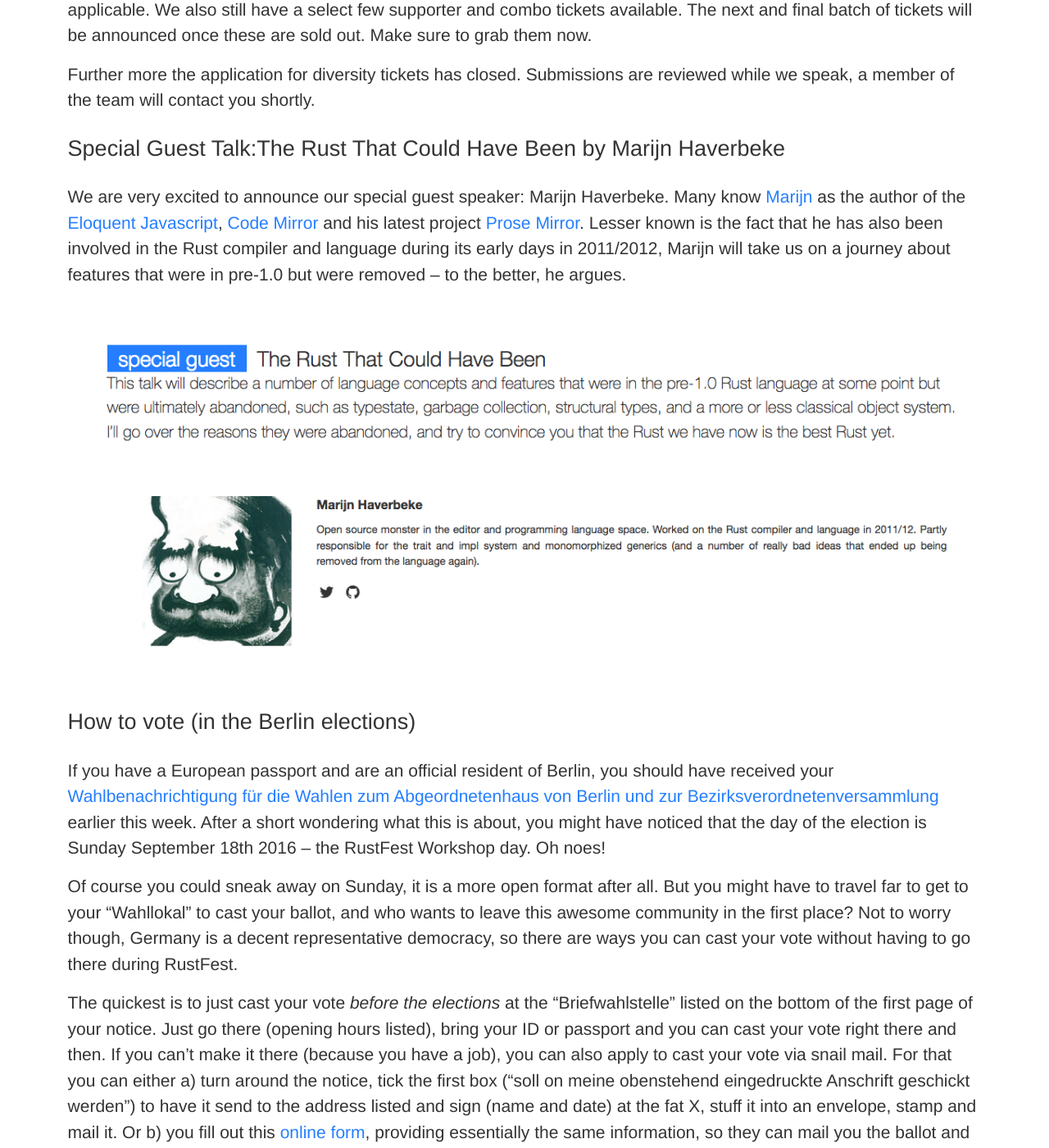
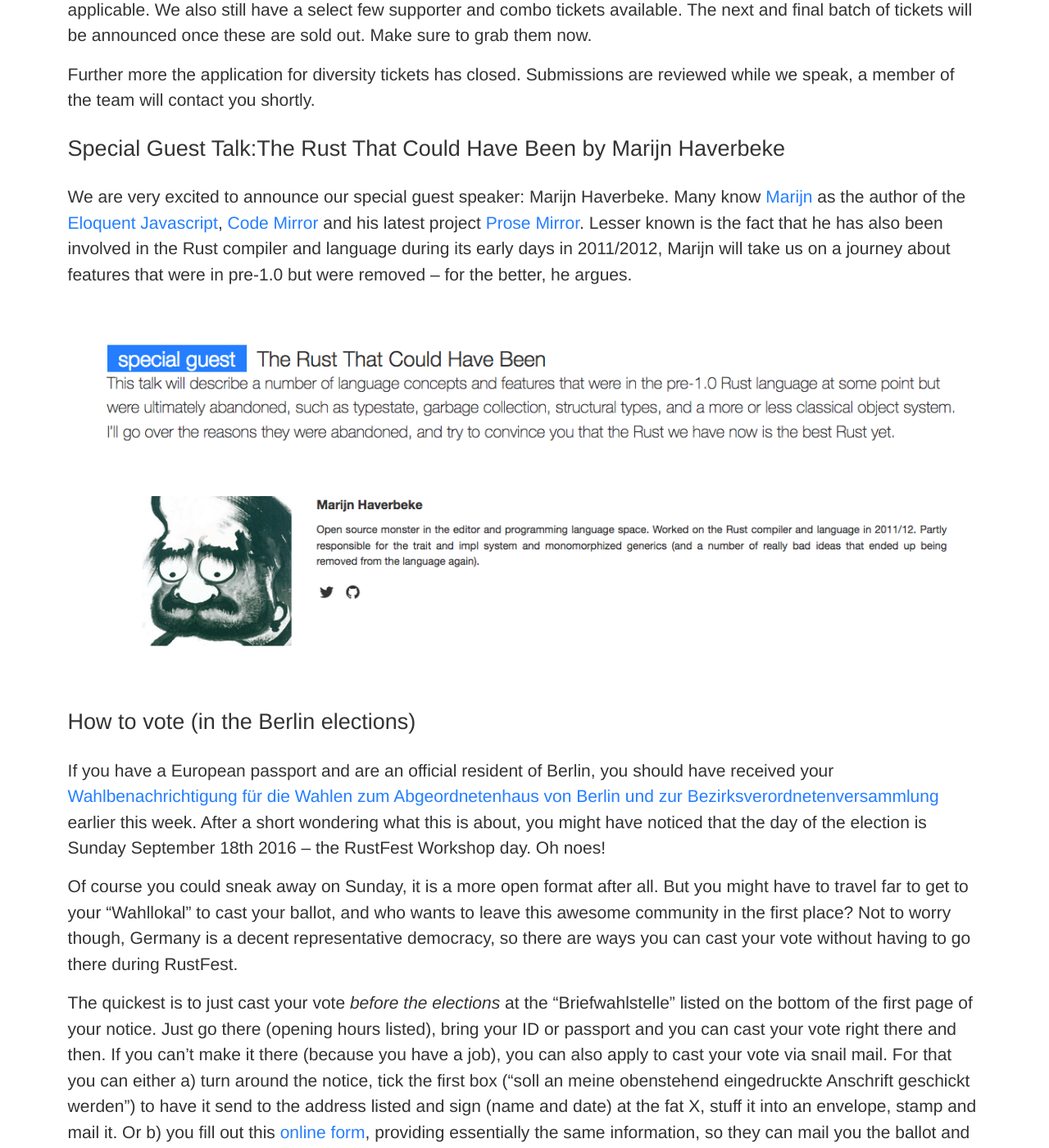
Before and after one commit to RustFestEU/blog.rustfest.eu, a Jekyll site: the page built from _posts/2016-08-19-this-week-in-rustfest-11-more-ticket-special-guest-announcement-and-how-to-vote.md, in a window 1280 px wide and 1400 px high, scrolled down 740 px. Shown: the whole window at 82% size. Built offline with Jekyll 4.4.1, drawn with Linux system fonts in a browser that asks for light colours; some of the changed text lies outside the part shown.

Commit message:
small fixes

```diff
--- a/_posts/2016-08-19-this-week-in-rustfest-11-more-ticket-special-guest-announcement-and-how-to-vote.md
+++ b/_posts/2016-08-19-this-week-in-rustfest-11-more-ticket-special-guest-announcement-and-how-to-vote.md
@@ -9,13 +9,13 @@
 
 ## More tickets
 
-Since Tuesday 7am (CEST) the second, bigger batch of regular tickets are on sale now. As before, student discount are applicable. We also still have a select few supporter and combo tickets available. The next and final batch of tickets will be announced once these are sold out. Make sure to grab them now.
+Since Tuesday 7am (CEST) the second, bigger batch of regular tickets is on sale now. As before, student discount are applicable. We also still have a select few supporter and combo tickets available. The next and final batch of tickets will be announced once these are sold out. Make sure to grab them now.
 
 Further more the application for diversity tickets has closed. Submissions are reviewed while we speak, a member of the team will contact you shortly.
 
 ## Special Guest Talk:The Rust That Could Have Been by Marijn Haverbeke
 
-We are very excited to announce our special guest speaker: Marijn Haverbeke. Many know [Marijn](https://marijnhaverbeke.nl/) as the author of the [Eloquent Javascript](http://eloquentjavascript.net/), [Code Mirror](http://codemirror.net/) and his latest project [Prose Mirror](http://prosemirror.net/). Lesser known is the fact that he has also been involved in the Rust compiler and language during its early days in 2011/2012, Marijn will take us on a journey about features that were in pre-1.0 but were removed – to the better, he argues.
+We are very excited to announce our special guest speaker: Marijn Haverbeke. Many know [Marijn](https://marijnhaverbeke.nl/) as the author of the [Eloquent Javascript](http://eloquentjavascript.net/), [Code Mirror](http://codemirror.net/) and his latest project [Prose Mirror](http://prosemirror.net/). Lesser known is the fact that he has also been involved in the Rust compiler and language during its early days in 2011/2012, Marijn will take us on a journey about features that were in pre-1.0 but were removed – for the better, he argues.
 
 
 [![Marijn's talk](/assets/posts/speaker-marijn.png)](/talks/#the-rust-that-could-have-been)
@@ -27,6 +27,6 @@
 
 Of course you could sneak away on Sunday, it is a more open format after all. But you might have to travel far to get to your "Wahllokal" to cast your ballot, and who wants to leave this awesome community in the first place? Not to worry though, Germany is a decent representative democracy, so there are ways you can cast your vote without having to go there during RustFest.
 
-The quickest is to just cast your vote _before the elections_ at the "Briefwahlstelle" listed on the bottom of the first page of your notice. Just go there (opening hours listed), bring your ID or passport and you can cast your vote right there and then. If you can't make it there (because you have a job), you can also apply to cast your vote via snail mail. For that you can either a) turn around the notice, tick the first box ("soll on meine obenstehend eingedruckte Anschrift geschickt werden") to have it send to the address listed and sign (name and date) at the fat X, stuff it into an envelope, stamp and mail it. Or b) you fill out this [online form](https://olmera.verwalt-berlin.de/std/IWS/wahlhinweise.do), providing essentially the same information, so they can mail you the ballot and envelopes.
+The quickest is to just cast your vote _before the elections_ at the "Briefwahlstelle" listed on the bottom of the first page of your notice. Just go there (opening hours listed), bring your ID or passport and you can cast your vote right there and then. If you can't make it there (because you have a job), you can also apply to cast your vote via snail mail. For that you can either a) turn around the notice, tick the first box ("soll an meine obenstehend eingedruckte Anschrift geschickt werden") to have it send to the address listed and sign (name and date) at the fat X, stuff it into an envelope, stamp and mail it. Or b) you fill out this [online form](https://olmera.verwalt-berlin.de/std/IWS/wahlhinweise.do), providing essentially the same information, so they can mail you the ballot and envelopes.
 
 In case it wasn't obvious yet: We really encourage you to vote if you have the chance, and even if it is only to keep the right-wing sh*theads small. And there is no reason you can't do both: enjoy awesome RustFest and cast your vote!
```
Also changed, not shown: other parts of _posts/2016-08-19-this-week-in-rustfest-11-more-ticket-special-guest-announcement-and-how-to-vote.md (+1 -1 lines).
